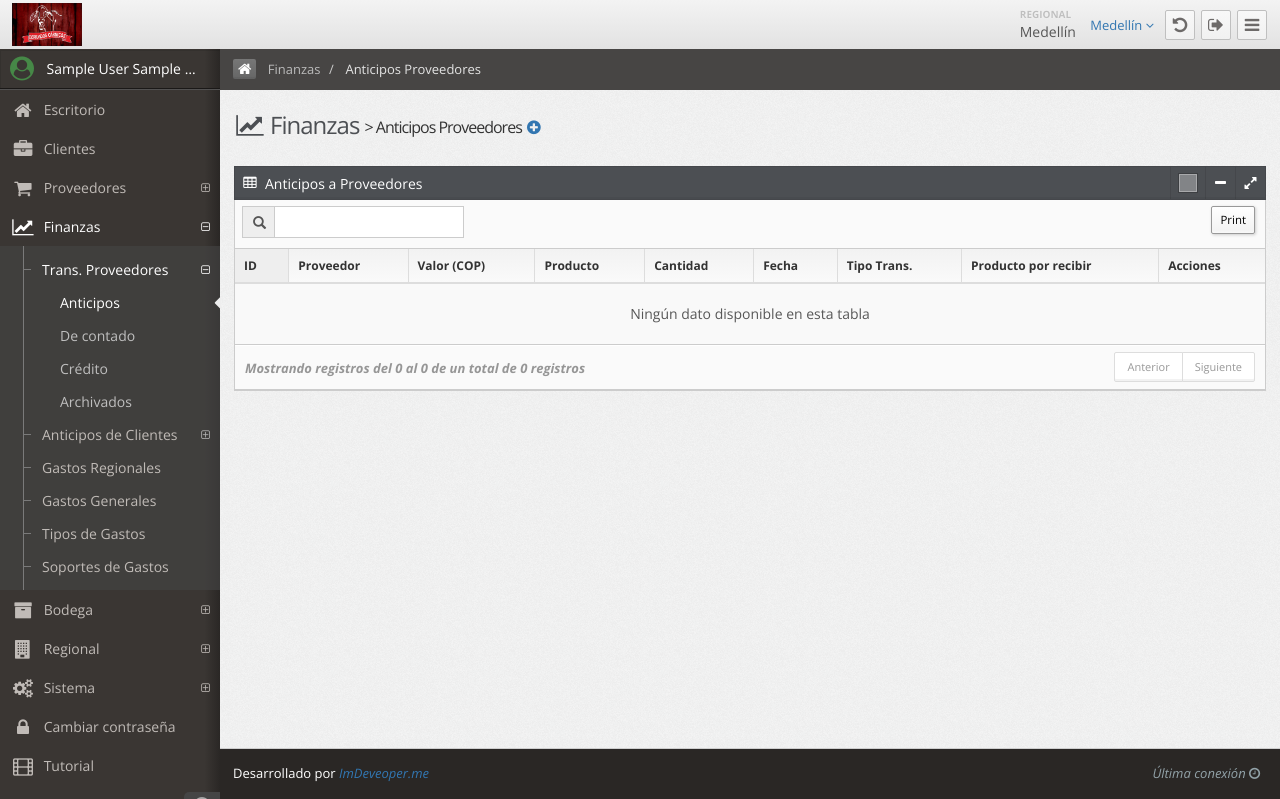
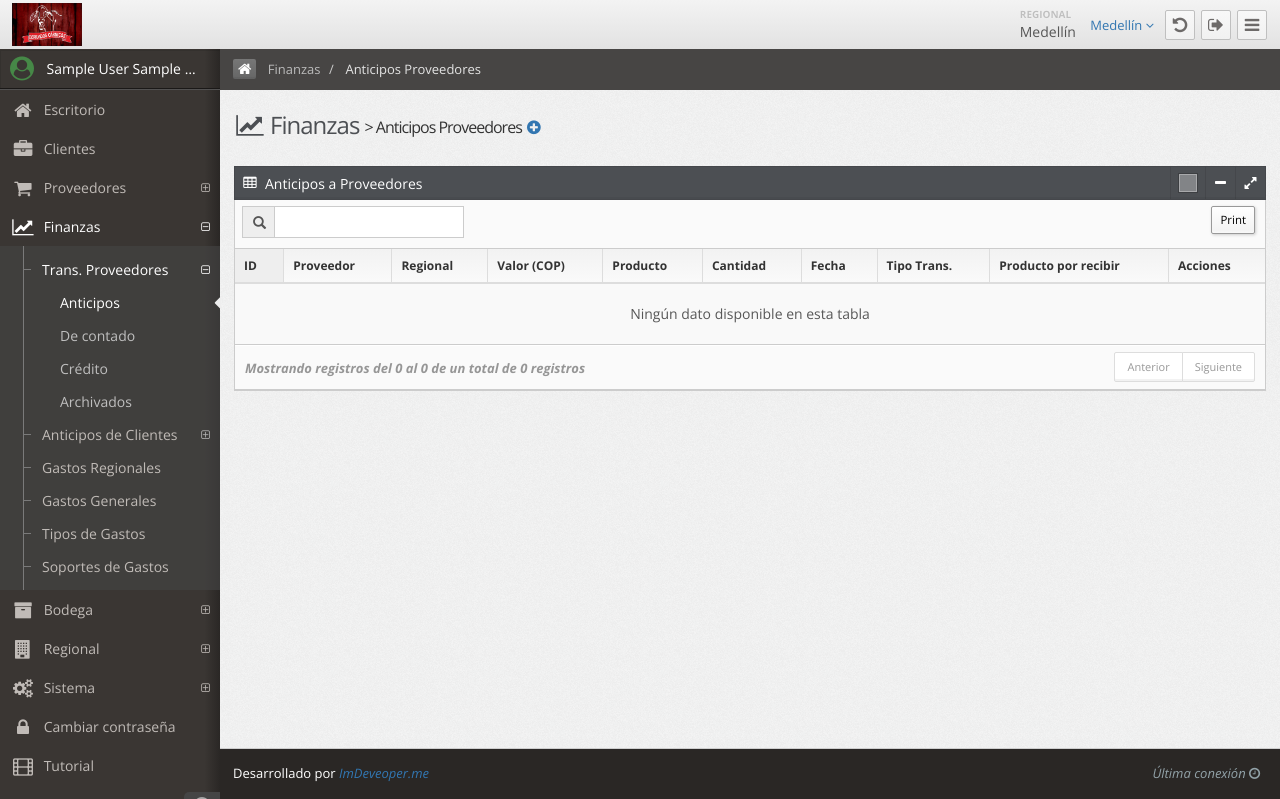
Before and after one commit to imdeveloperonline/derivadoscarnicos, a CodeIgniter app: page /codeigniter/index.php/finanzas/anticipos_proveedores in a window 1280 px wide. Shown: the top 799 px of the page. Run offline with CodeIgniter, Linux system fonts and the light colour scheme; the visitor is signed in with stand-in values (Sample User, id 1); data comes from the database, SQL or seed files in the repository; data that the repository does not hold is empty; some libraries are stand-ins or nearby versions.

Commit message:
Filtro de consulta de anticipos por la sesion de regional y agregado de columna regional en la vista

```diff
--- a/application/models/Finanzas_model.php
+++ b/application/models/Finanzas_model.php
@@ -20,15 +20,10 @@ class Finanzas_model extends CI_Model {
 			$method = ' AND method_id = '.$method;
 		}
 
-		if($_SESSION['profile'] == 1 || $_SESSION['profile'] == 2) {
-			$query = $this->db->query('SELECT advance_supplier.id, date, amount, unit_price, quantity, product_id, payed, advance_supplier.detail, product.name AS product_name, supplier_id, user_id, regional_id, supplier.tradename AS supplier_name, method.name AS method_name FROM advance_supplier INNER JOIN supplier ON supplier.id = advance_supplier.supplier_id INNER JOIN product ON product.id = advance_supplier.product_id LEFT JOIN method ON method.id = advance_supplier.method_id WHERE archived = 0'.$method);
-		} else {
 
-			$regional = $this->db->query('SELECT department_id FROM regional INNER JOIN city ON city.id = regional.city_id INNER JOIN department ON department.id = city.department_id WHERE regional.id = ?',array($_SESSION['regional']));
-			$department_id = $regional->result_array()[0]['department_id'];
 
-			$query = $this->db->query('SELECT advance_supplier.id, date, amount, unit_price, quantity, product_id, payed, advance_supplier.detail, product.name AS product_name, advance_supplier.supplier_id, user_id, regional_id, supplier.tradename AS supplier_name, method.name AS method_name FROM advance_supplier INNER JOIN supplier ON supplier.id = advance_supplier.supplier_id INNER JOIN supplier_has_shamble ON supplier.id = supplier_has_shamble.supplier_id INNER JOIN shamble ON supplier_has_shamble.shamble_id = shamble.id INNER JOIN city ON shamble.city_id = city.id INNER JOIN department ON department.id = city.department_id INNER JOIN product ON product.id = advance_supplier.product_id LEFT JOIN method ON method.id = advance_supplier.method_id WHERE department_id = ? AND archived = 0 '.$method.' GROUP BY advance_supplier.id', array($department_id));
-		}
+		$query = $this->db->query('SELECT advance_supplier.id, date, amount, unit_price, quantity, product_id, payed, advance_supplier.detail, product.name AS product_name, advance_supplier.supplier_id, user_id, regional_id, regional.name AS regional_name, supplier.tradename AS supplier_name, method.name AS method_name FROM advance_supplier INNER JOIN regional ON regional.id = advance_supplier.regional_id INNER JOIN supplier ON supplier.id = advance_supplier.supplier_id INNER JOIN supplier_has_shamble ON supplier.id = supplier_has_shamble.supplier_id INNER JOIN shamble ON supplier_has_shamble.shamble_id = shamble.id INNER JOIN city ON shamble.city_id = city.id INNER JOIN department ON department.id = city.department_id INNER JOIN product ON product.id = advance_supplier.product_id LEFT JOIN method ON method.id = advance_supplier.method_id WHERE regional_id = ? AND archived = 0 '.$method.' GROUP BY advance_supplier.id', array($_SESSION['regional']));
+
 		return $query;
 	}
 
--- a/application/views/fin_adv_suppliers.php
+++ b/application/views/fin_adv_suppliers.php
@@ -74,6 +74,7 @@
 												<tr>
 													<th data-hide="phone">ID</th>
 													<th data-class="expand">Proveedor</th>
+													<th data-hide="phone,tablet">Regional</th>
 													<th data-hide="phone">Valor (COP)</th>
 													<th data-hide="phone,tablet">Producto</th>
 													<th data-hide="phone,tablet">Cantidad</th>
@@ -115,6 +116,7 @@
 															<tr id="tr_<?= $value['id'] ?>">
 																<td><?= $value['id']; ?></td>
 																<td><?= $value['supplier_name']; ?></td>
+																<td><?= $value['regional_name']; ?></td>
 																<td><?= $value['amount']; ?></td>
 																<td><?= $value['product_name']; ?></td>
 																<td><?= $value['quantity']; ?></td>
```
Also changed, not shown: application/views/js/storage_receptions/storage_receptions-js.php (line endings or trailing spaces).
